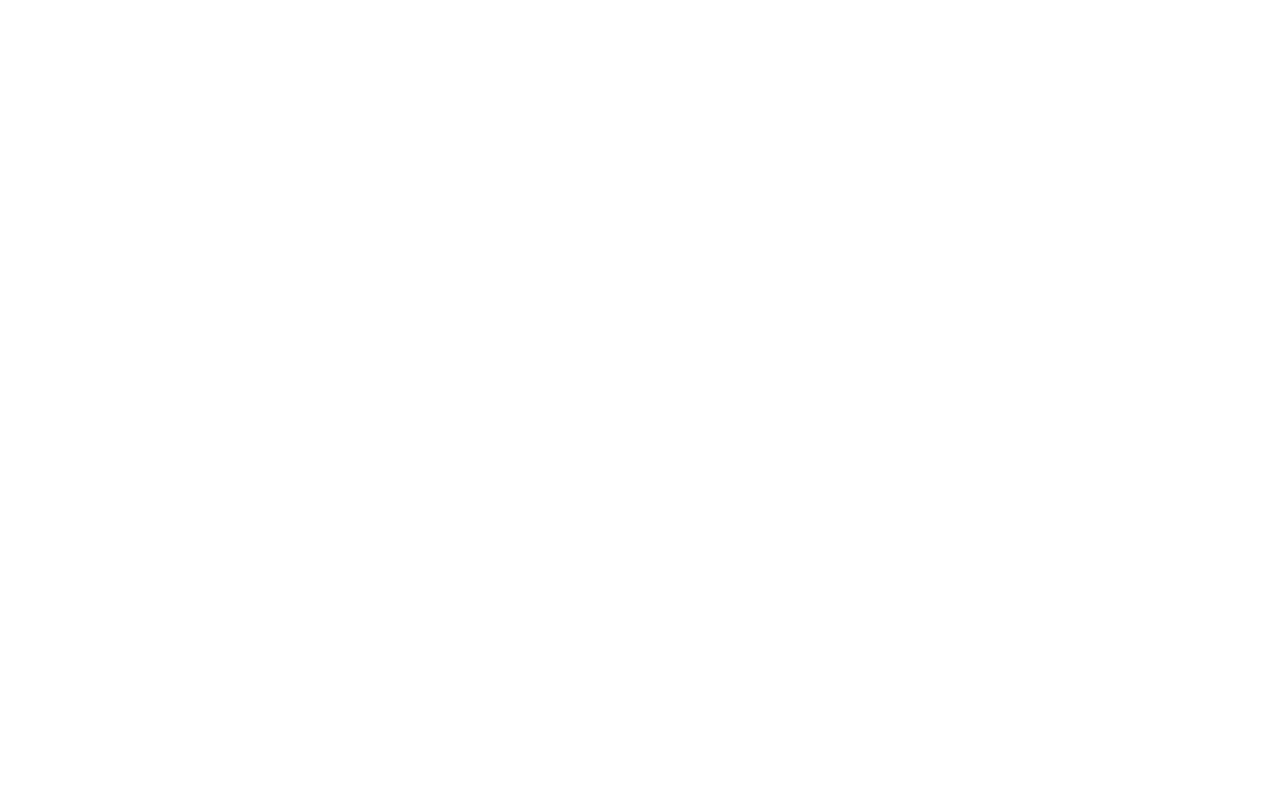
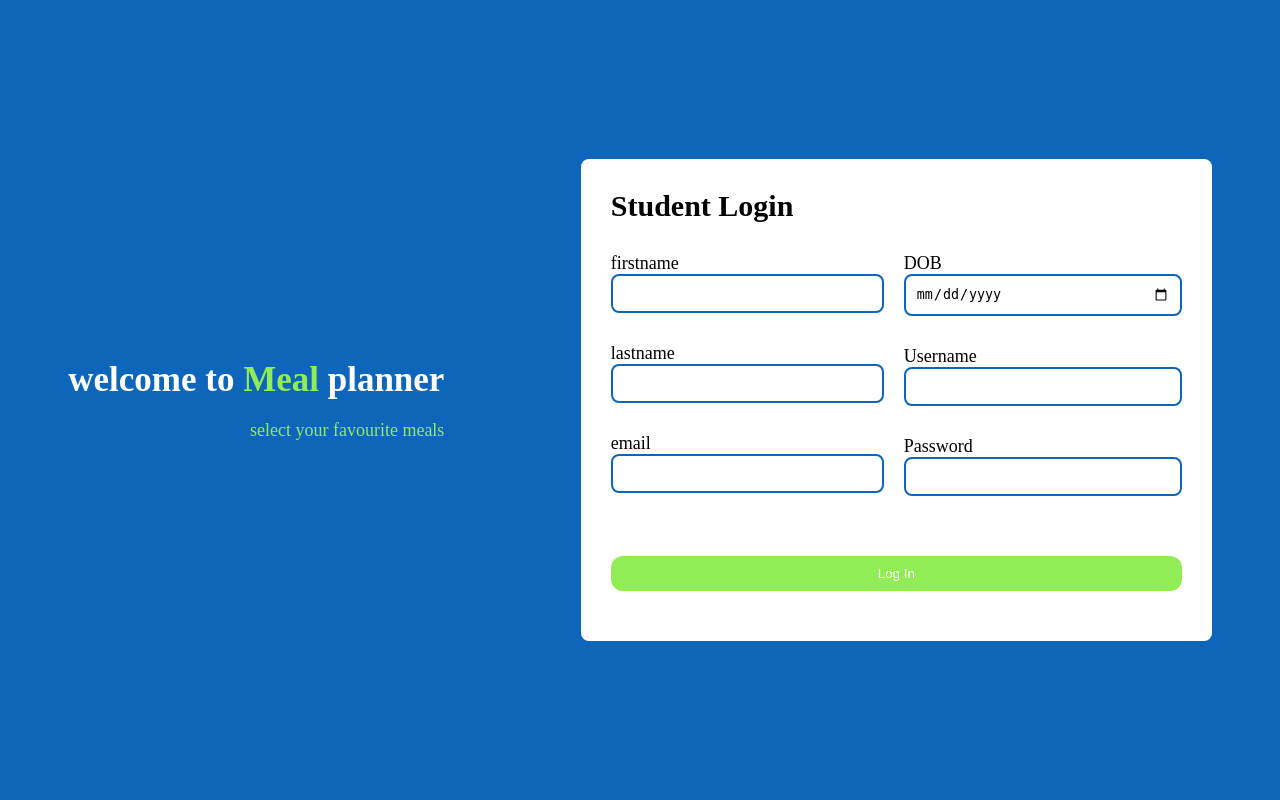
Before and after one commit to muhammednadeerrahman/food_management-Django-advance-application, a Django app: page /user/signup/ in a window 1280 px wide. Before the commit the page is empty. Run offline with Django 4.2, Linux system fonts and the light colour scheme.

Commit message:
singup page html  done

```diff
--- a/src/food_management/static/css/style.css
+++ b/src/food_management/static/css/style.css
@@ -12,6 +12,10 @@
    max-width: 1200px;
    align-items: center;
    margin: 0 auto;
+}
+button.submit :hover{
+    opacity: .5;
+
 }
 
 section#login{
@@ -53,6 +57,7 @@
     background-color: #fff;
     padding: 30px;
     border-radius: 8px;
+
 }
 
 section#login div.top{
@@ -68,12 +73,50 @@
 
 
 }
+section#login div.bottom form{
+
+
+}
+section#login div.bottom form div.top{
+    display: flex;
+    justify-content: space-between;
+
+
+}
+
+section#login div.bottom form  div.top div.left{
+    margin-right: 20px;
+
+
+
+}
+section#login div.bottom form div.top div.right{
+
+
+
+}
+section#login div.bottom label{
+    font-size: 18px;
+    font-weight: 500;
+
+}
+
+
 section#login div.bottom input{
    width: 100%;
    padding: 10px;
    border-radius: 8px;
+   outline: none;
+   border-style: solid ;
+   border-color: #0d66b9;
+
 
 }
+section#login div.bottom input :hover{
+    opacity: .5;
+
+
+ }
 section#login div.input_container{
     margin-bottom: 30px;
 
@@ -98,6 +141,11 @@
 
 
  }
+ button :hover{
+   background-color: #0d66b9;
+
+
+ }
  section#login div.submit_container a{
     justify-self: flex-end;
     align-self:center ;
--- a/src/food_management/templates/users/signup.html
+++ b/src/food_management/templates/users/signup.html
@@ -1,20 +1,68 @@
 <!DOCTYPE html>
 <html lang="en">
 <head>
+    {% load static %}
     <meta charset="UTF-8">
     <meta name="viewport" content="width=device-width, initial-scale=1.0">
+    <link rel="stylesheet" href="{% static 'css/style.css' %}">
     <title>{{title}}</title>
 </head>
 <body>
-    <!-- <label for=""></label>
-    <form action="">
-        <h1>hello</h1>
-        {% csrf_token %}
-        {% for field in forms %}
-        <label for="{{field.id_for_label}}">{{field.label}}</label>
-        {{field}}
-        {% endfor %}
-    </form> -->
+    <section id="login">
+        <section class="title">
+            <span>welcome to <h1> Meal</h1> planner</span>
+            <h3>select your favourite meals</h3>
+        </section>
+        <section class="form">
+            <div class="top">
+                <h1>Student Login</h1>
+            </div>
+            <div class="bottom">
+                <form action="" method="post">
+                {% csrf_token %}
+                <div class="top">
+                    <div class="left">
+                        <div class="input_container">
+                            <label for="id_firstname">firstname</label>
+                            <input id="id_firstname" name="firstname" type="text" >
+                        </div>
+                        <div class="input_container">
+                            <label for="id_lastname">lastname</label>
+                            <input id="id_lastname" name="lastname" type="text" >
+                        </div>
+                        <div class="input_container">
+                            <label for="id_email">email</label>
+                            <input id="id_email" name="email" type="email" >
+                        </div>
+                    </div>
 
+                    <div class="second">
+                        <div class="input_container">
+                            <label for="id_DOB">DOB</label>
+                            <input id="id_DOB" name="DOB" type="date" >
+                        </div>
+                        <div class="input_container">
+                            <label for="id_username">Username</label>
+                            <input id="id_username" name="username" type="text" >
+                        </div>
+                        <div class="input_container">
+                            <label for="id_password">Password</label>
+                            <input id="id_password" name="password" type="password" >
+                        </div>
+
+                    </div>
+                </div>
+                <div class="submit_container">
+                    {% if error %}
+                    <p class="error_message">{{message}}</p>
+                    {% endif %}
+                    <button class="submit" type="submit">Log In</button>
+                </div>
+
+
+                </form>
+            </div>
+        </section>
+    </section>
 </body>
 </html>
```
